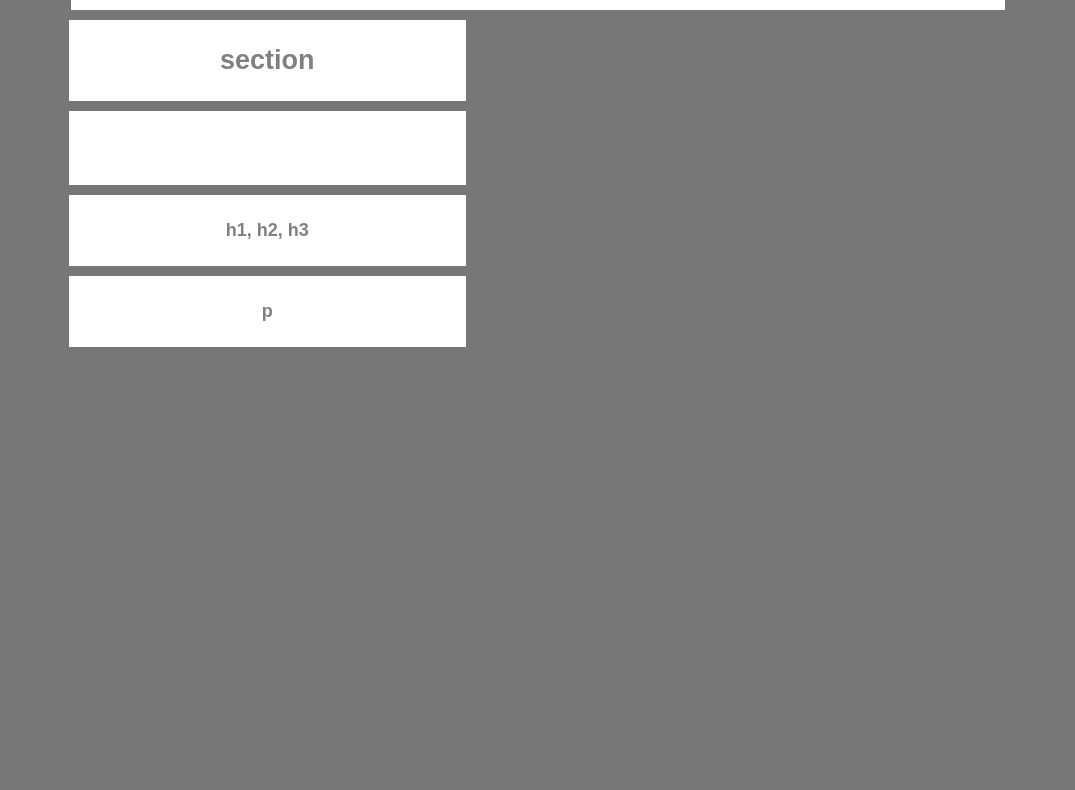
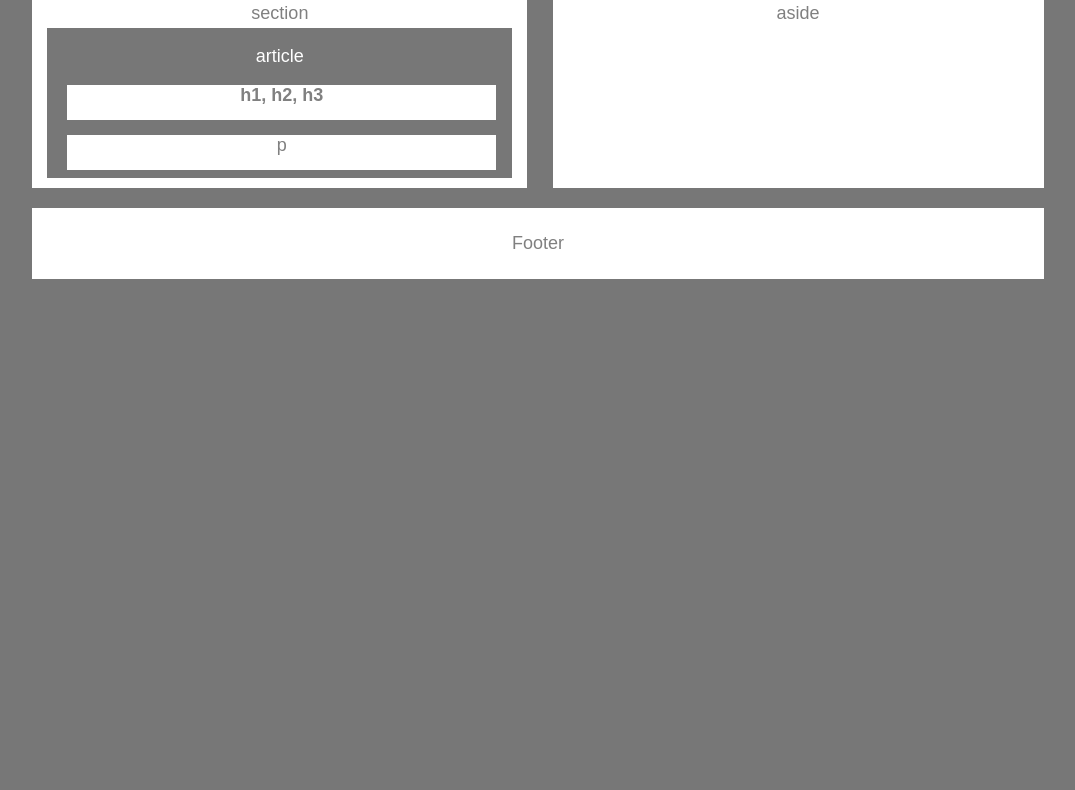
Before and after one commit to eakta178/HW-Wireframe, a plain HTML site: page index.html in a window 1280 px wide. Shown: the part 194-984 px from the top of the page, without its empty margins (102-1177 px from the left). After the commit the page ends 800 px from the top, so only its background shows below. Drawn offline with Linux system fonts and the light colour scheme.

Commit message:
easier assignment completed

```diff
--- a/index.html
+++ b/index.html
@@ -6,24 +6,27 @@
 
 </head>
 <body>
-<h1>header</h1>
-<h1>nav</h1>
-<section class="section">
+
+	<header class="block">header</header>
+	<nav class="block">nav</nav>
+<div id="boxset">
+<section>
 	<h1>section</h1>
-	<section id="article">
-		<h1 id="articleText">article</h1>
-		<section>
-			<h1>h1, h2, h3</h1>
-			<h1>p</h1>
-		</section>
-	</section>
+	<article>
+		<h1>article</h1>
+		<h2 class="inside">h1, h2, h3</h2>
+		<p class="inside">p</p>
+	</article>
+
 </section>
-<!-- <section class="section">
+<aside>
 	<h1>aside</h1>
+</aside>
 
-</section> -->
+</div>
 
-<h1 class="classh1">footer</h1>
+<footer class="block" id="clearfix">Footer</footer>
+
 
 
 
--- a/style.css
+++ b/style.css
@@ -1,28 +1,91 @@
+
+* {
+  box-sizing: border-box;
+  text-align: center;
+}
+#boxset{
+	position: relative;
+}
+
 body{
 	background-color: #777;
-	content: #ebebeb;
+	color: grey;
 	font-size: 18px;
 	font-family: 'Arial', 'Helvetica Neue', Helvetica, sans-serif;
 
+
 }
-.section{
+
+.block{
+	background-color: white;
+	margin: 0 auto;
+	padding: 25px;
+	margin-top: 10px;
+	border-spacing: 20px;
+	width: 80%;
+}
+section{
+
 	width: 495px;
-	height: 960px;
-	margin-left: 9%;
+	height: 200px;
+	margin-top: 20px;
+	background: white;
+	position: absolute;
+	left: 10%;
+
+}
+
+aside{
+	width: 491px;
+	height: 200px;
+	margin-top: 20px;
+	background: white;
+	margin-left: 20px;
+	position: absolute;
+	right: 10%;
+
+}
+
+article{
+	background-color: #777;
+	color: white;
+	position: absolute;
+	top: 20%;
+    left: 3%;
+    width: 465px;
+    height: 150px
 
 
 }
 h1{
-	background-color: white;
-	margin: 0 auto;
+	font-size: 18px;
+	font-family: 'Arial', 'Helvetica Neue', Helvetica, sans-serif;
+	font-weight: normal;
+}
+.inside{
+	font-size: 18px;
+	font-family: 'Arial', 'Helvetica Neue', Helvetica, sans-serif;
+	background: white;
+	width: 429px;
+	height: 35px;
 	color: grey;
+	margin-left: 20px;
+	margin-top: 10px;
 	text-align: center;
-	padding: 25px;
-	margin-top: 10px;
-	border-spacing: 20px;
-	width: 70%;
+
+
 }
-#article{
-	background-color: #777;
+footer{
+	position: relative;
+	top: 230px;
+	/*clear: both;*/
+	/*overflow: auto;*/
+
+
+
 }
-#articleText{color: white;}
+	.clearfix::after {
+    content: "";
+    clear: both;
+    display: table-footer-group;
+}
```
